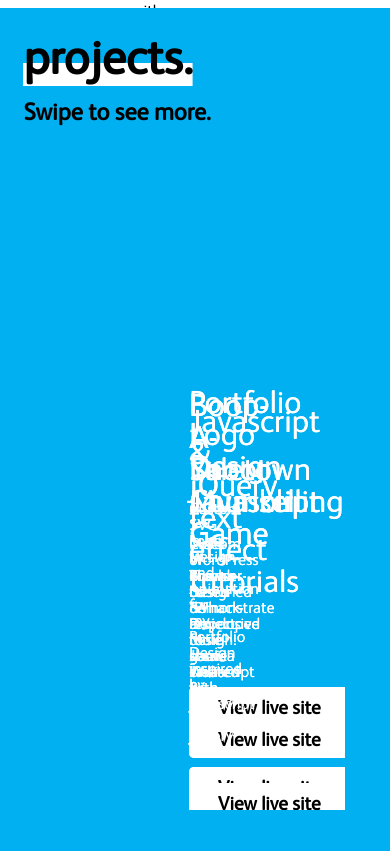
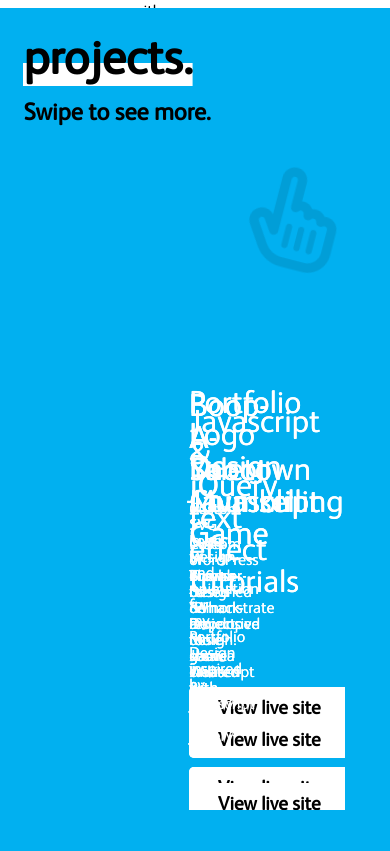
Before and after one commit to tashadivis/Portfolio, a PHP site: page / in a window 390 px wide; the page is wider, and only the part inside the window is pictured. Shown: the part 1680-2531 px from the top of that part. Run offline with PHP 8.4, Linux system fonts and the light colour scheme; some libraries are stand-ins or nearby versions.

Commit message:
Swipe prompt for mobile
not yet responsive

```diff
--- a/main.css
+++ b/main.css
@@ -129,6 +129,16 @@
 #projects .project-container button.slick-prev { -webkit-animation: bounceLeft 1s infinite; animation: bounceLeft 1s infinite; }
 
 #projects .project-container button.slick-next { -webkit-animation: bounceRight 1s infinite; animation: bounceRight 1s infinite; }
+
+#projects .container { bottom: 10%; left: 10%; position: absolute; right: 10%; top: -40%; }
+
+#projects .container .hand { -webkit-animation: swipe 1.5s ease-in-out infinite; animation: swipe 1.5s ease-in-out infinite; color: #000; font-size: 100px; height: 100px; left: calc(50% - 50px); opacity: .1; position: absolute; top: calc(50% - 50px); -webkit-transform-origin: bottom; transform-origin: bottom; width: 100px; }
+
+@-webkit-keyframes swipe { 0% { -webkit-transform: translate(100%) rotate(15deg); transform: translate(100%) rotate(15deg); }
+  100% { -webkit-transform: translate(-100%); transform: translate(-100%); } }
+
+@keyframes swipe { 0% { -webkit-transform: translate(100%) rotate(15deg); transform: translate(100%) rotate(15deg); }
+  100% { -webkit-transform: translate(-100%); transform: translate(-100%); } }
 
 #contact { background-color: #AEEE00; height: 100vh; position: relative; }
 
--- a/projects.php
+++ b/projects.php
@@ -59,4 +59,9 @@
 		</div>
 
 	</div>
+
+	<div class="container">
+		<i class="hand fa fa-hand-pointer-o"></i>
+	</div>
+
 </div>
--- a/scss/_projects.scss
+++ b/scss/_projects.scss
@@ -119,10 +119,31 @@
 		}
 
 
-
 	}
 
+	.container {
+		bottom: 10%;
+		left: 10%;
+		position: absolute;
+		right: 10%;
+		top: -40%;
 
+		.hand {
+			animation: swipe 1.5s ease-in-out infinite;
+			color: $black;
+			font-size: 100px;
+			height: 100px;
+			left: calc(50% - 50px);
+			opacity: .1;
+			position: absolute;
+			top: calc(50% - 50px);
+			transform-origin: bottom;
+			width: 100px;
+		}
+	}
 
-
+	@keyframes swipe {
+		0% { transform: translate(100%) rotate(15deg); }
+		100% { transform: translate(-100%); }
+	}
 }
```
Also changed, not shown: 1 other file.
